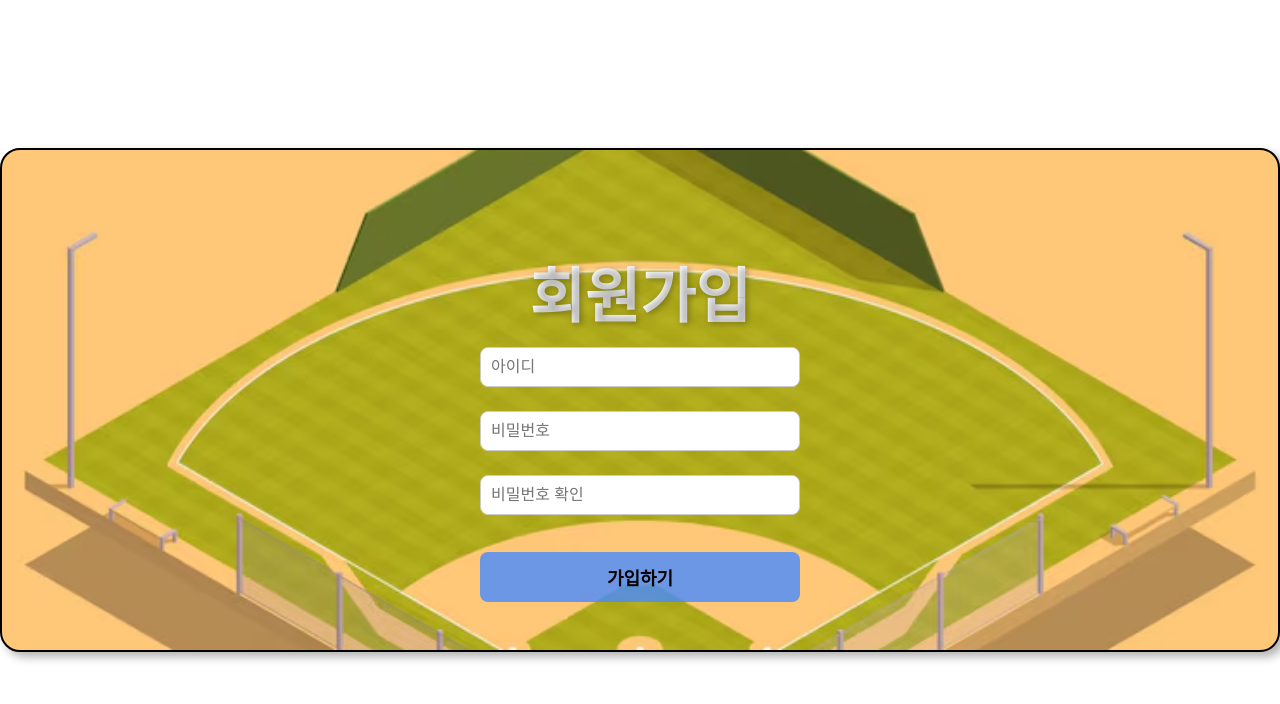
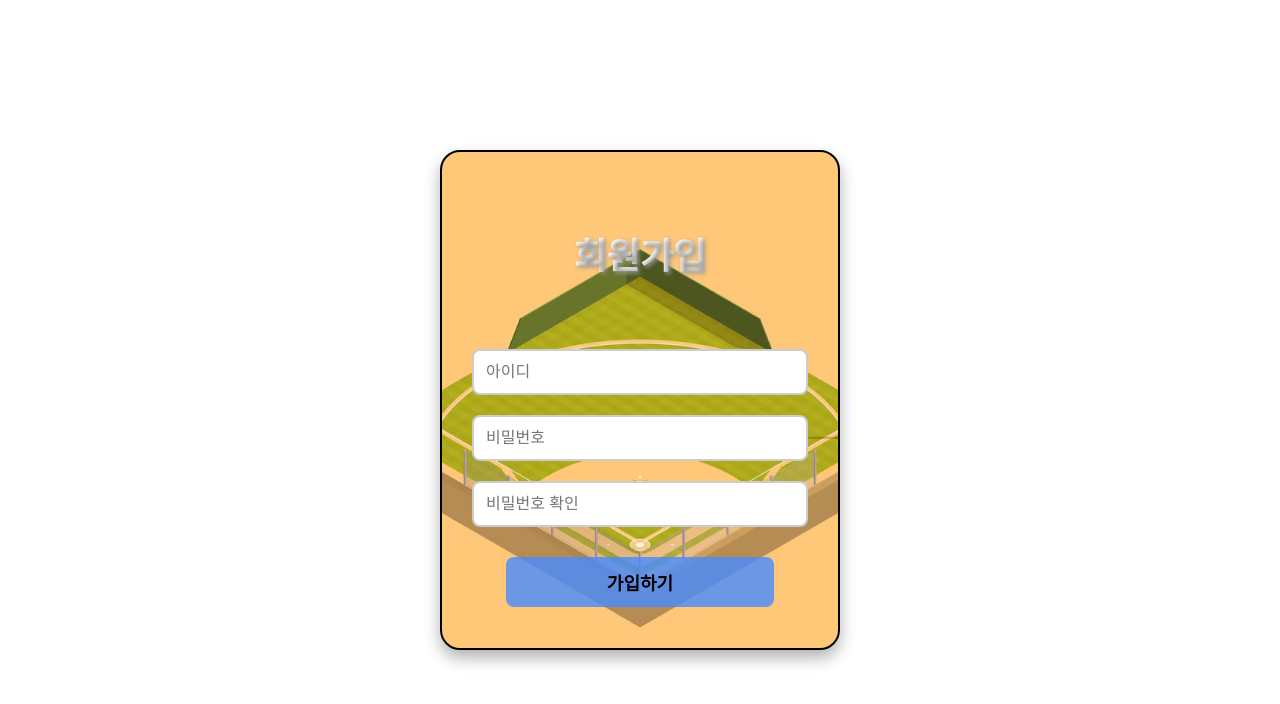
Before and after one commit to junhyeok0331/myball_project, a React (Create React App) app: page /register in a window 1280 px wide. Shown: the top 704 px of the page. Built offline with nearby package versions, Linux system fonts and the light colour scheme; a web font is replaced by a local one.

Commit message:
회원가입 화면 수정

```diff
--- a/src/components/Card.css
+++ b/src/components/Card.css
@@ -1,5 +1,6 @@
 .card {
   width: 400px;
+  max-width: 90%;
   height: 500px;
   border: 2px solid black;
   border-radius: 20px;
@@ -16,6 +17,10 @@
   justify-content: center;
   gap: 20px;
   position: relative;
+
+  overflow: hidden;
+  padding: 20px; /* 내부 요소들이 너무 끝에 붙지 않게 */
+  box-sizing: border-box;
 
   font-family: 'IBM Plex Sans KR', sans-serif;
 
@@ -79,7 +84,7 @@
     height: 70px;
     transition: 0.3s;
 
-    margin-top: 80px;
+    margin-top: 30px;
   }
 
   .button:hover {
--- a/src/components/Login.css
+++ b/src/components/Login.css
@@ -20,8 +20,7 @@
 .login-button {
   width: 80%;
   height: 50px;
-  margin-top: 20px;
-  margin-left: 38px;
+  margin: 20px auto 0;
   background-color: rgba(72, 139, 255, 0.8);
   color: #000;
   border: none;
@@ -29,7 +28,8 @@
   border-radius: 8px;
   font-weight: bold;
   font-size: 18px;
-  transition: 0.3s;
+  transition: background-color 0.3s ease, box-shadow 0.3s ease, color 0.3s ease;
+  display: block;
 }
 
 .login-button:hover {
--- a/src/components/Register.css
+++ b/src/components/Register.css
@@ -1,39 +1,28 @@
-/* Register.css */
+.register-container {
+  width: 400px;
+  padding: 40px 30px;
+  background-color: rgba(255, 255, 255, 0.95);
+  border-radius: 20px;
+  box-shadow: 0 8px 16px rgba(0, 0, 0, 0.3);
+  text-align: center;
+  margin: auto;
+}
 
-.register-container form {
-  width: 320px; /* 카드 안에서 form 크기 고정 */
-  margin: 0 auto; /* form 중앙 정렬 */
+.register-container h1 {
+  font-size: 36px;
+  color: #333;
+  margin-bottom: 30px;
+  text-shadow: 2px 2px 4px #999;
 }
 
 .register-input {
-  width: 100%;  /* form 가로 폭에 딱 맞게 */
-  height: 40px;
-  margin: 12px 0;
-  padding: 0 10px;
+  width: 100%;
+  padding: 12px;
+  margin: 10px 0;
   font-size: 16px;
+  border: 2px solid #ccc;
   border-radius: 8px;
-  border: 1px solid #ccc;
-  outline: none;
-  transition: border-color 0.3s ease;
-  box-sizing: border-box; /* 패딩 포함 너비 계산 */
-}
-
-.register-input:focus {
-  border-color: #3b82f6;
-}
-
-.register-button {
-  width: 100%; /* form 폭에 맞게 */
-  height: 50px;
-  margin-top: 25px;
-  background-color: rgba(72, 139, 255, 0.8);
-  color: #000;
-  border: none;
-  cursor: pointer;
-  border-radius: 8px;
-  font-weight: bold;
-  font-size: 18px;
-  transition: 0.3s;
+  box-sizing: border-box;
 }
 
 .register-button:hover {
@@ -42,7 +31,29 @@
   color: #fff;
 }
 
-.register-container {
-  text-align: center;
-  width: 100%;
+.register-button {
+  width: 80%;
+  height: 50px;
+  margin: 20px auto 0;
+  background-color: rgba(72, 139, 255, 0.8);
+  color: #000;
+  border: none;
+  cursor: pointer;
+  border-radius: 8px;
+  font-weight: bold;       /* 로그인 버튼은 bold, 여기도 bold로 */
+  font-size: 18px;
+  transition: background-color 0.3s ease, box-shadow 0.3s ease, color 0.3s ease;
 }
+
+@media (max-width: 480px) {
+  .register-container {
+    width: 90%;
+    padding: 30px 20px;
+  }
+
+  .register-container h1 {
+    font-size: 28px;
+  }
+
+
+}
--- a/src/components/Register.js
+++ b/src/components/Register.js
@@ -1,5 +1,6 @@
 import React, { useState } from 'react';
 import './Register.css';
+import './Card.css'; // 배경과 공통 스타일 포함
 
 const Register = () => {
   const [form, setForm] = useState({
@@ -55,7 +56,7 @@ const Register = () => {
             required
           />
           <button type="submit" className="register-button">
-            가입하기
+              가입하기
           </button>
         </form>
       </div>
```
Lines whose indentation alone changed are shown as unchanged.
